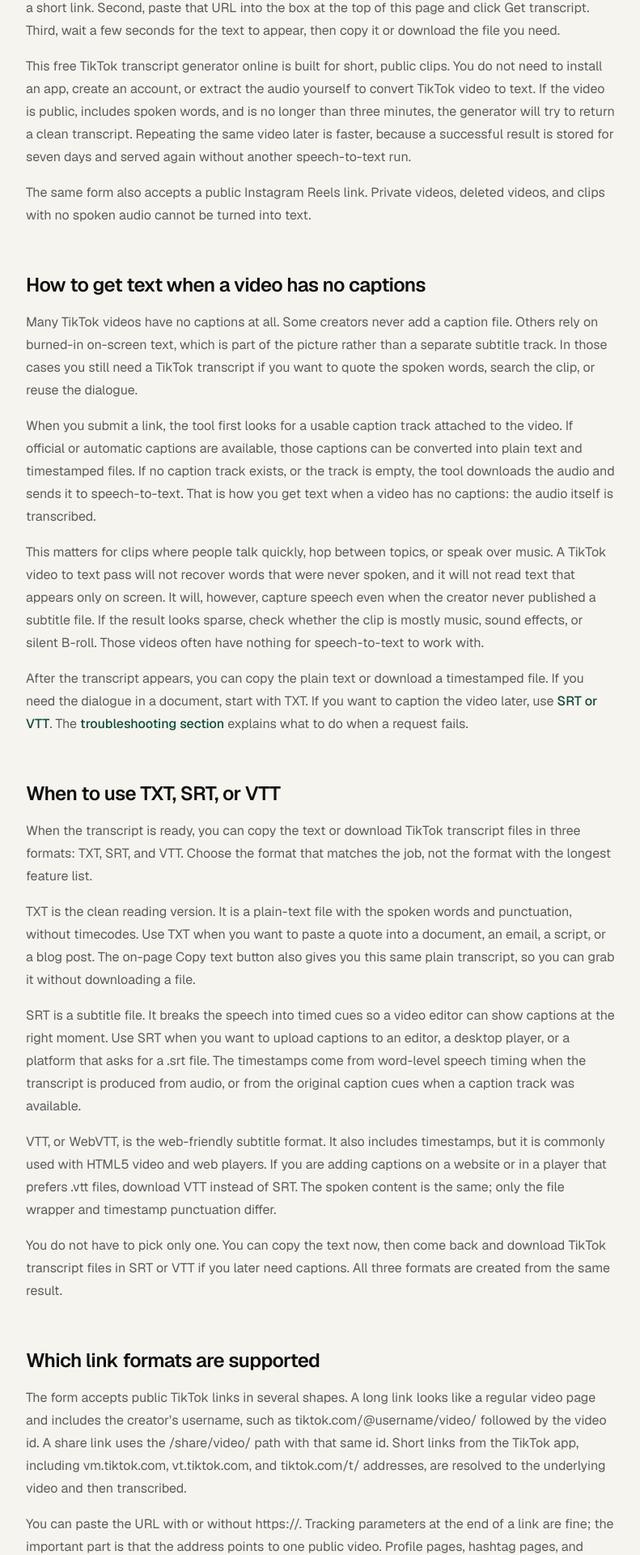
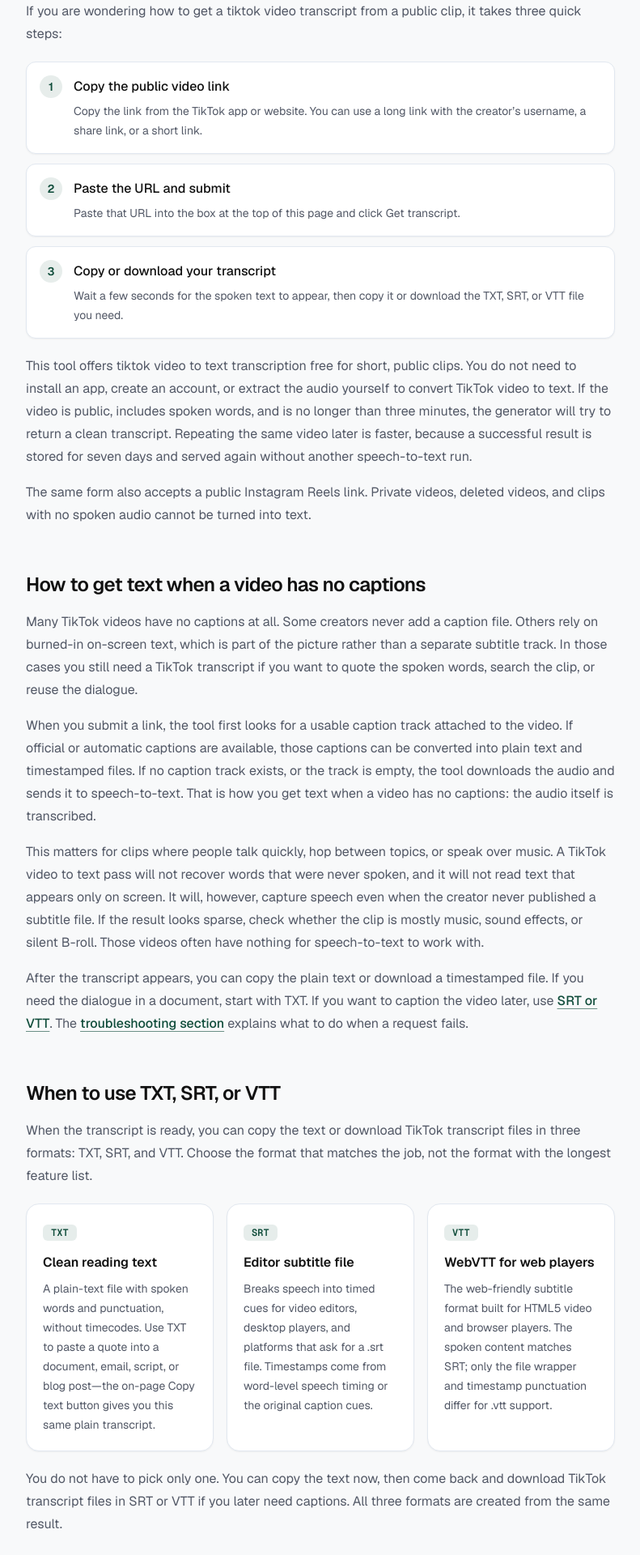
Before and after one commit to yangkai422-web/textfromvideos, a Next.js app: page / in a window 1280 px wide. Shown: the part 660-2580 px from the top of the page at 81% size, without its empty margins (244-1035 px from the left). Built offline with nearby package versions, Linux system fonts and the light colour scheme; no server answers.

Commit message:
Polish UI styling and add homepage 5-word query coverage

```diff
--- a/app/globals.css
+++ b/app/globals.css
@@ -1,14 +1,14 @@
 @import "tailwindcss";
 
 :root {
-  --background: #f6f4ef;
+  --background: #f8f9fa;
   --foreground: #171717;
-  --card: #fffef9;
+  --card: #ffffff;
   --ink: #111111;
-  --muted: #5c5c5c;
-  --line: #e4dfd4;
+  --muted: #525866;
+  --line: #e2e8f0;
   --accent: #0f4c3a;
-  --accent-hover: #0b3a2c;
+  --accent-hover: #0a3629;
   --danger: #9b1c1c;
 }
 
--- a/app/instagram-reels-transcript/page.tsx
+++ b/app/instagram-reels-transcript/page.tsx
@@ -92,7 +92,8 @@ const jsonLd = {
   ],
 };
 
-const linkClass = "font-medium text-accent hover:text-accent-hover";
+const linkClass =
+  "font-medium text-accent underline decoration-accent/60 underline-offset-4 transition-colors hover:text-accent-hover hover:decoration-accent-hover";
 
 export default function InstagramReelsTranscriptPage() {
   return (
@@ -100,10 +101,10 @@ export default function InstagramReelsTranscriptPage() {
       <SiteHeader />
 
       <main className="mx-auto flex w-full max-w-3xl flex-1 flex-col px-5 pb-16">
-        <h1 className="max-w-2xl text-4xl font-semibold tracking-tight text-ink sm:text-5xl">
+        <h1 className="max-w-2xl text-[32px] leading-[1.15] font-semibold tracking-tight text-ink sm:text-5xl sm:leading-[1.1]">
           Instagram Reels Transcript
         </h1>
-        <p className="mt-4 max-w-2xl text-lg leading-8 text-muted">
+        <p className="mt-3 max-w-2xl text-base leading-7 text-muted sm:mt-4 sm:text-lg sm:leading-8">
           Paste a public Reel URL below to convert Instagram Reels to text in
           seconds. This free Instagram Reels transcript tool runs in your
           browser with no sign-up—copy the spoken words or download Instagram
@@ -111,7 +112,7 @@ export default function InstagramReelsTranscriptPage() {
           minutes are supported; uploaded video files are not accepted.
         </p>
 
-        <div id="get-transcript" className="mt-8">
+        <div id="get-transcript" className="mt-6 sm:mt-8">
           <TranscriptForm
             placeholder="Paste a public Instagram Reels link"
             emptyError="Paste a public Instagram Reels or TikTok URL first."
@@ -129,16 +130,51 @@ export default function InstagramReelsTranscriptPage() {
             </h2>
             <p className="mt-4">
               Getting an Instagram Reels transcript takes three steps on this
-              page. First, open the Reel in the Instagram app or on the web and
-              copy the link to that single video, not a profile or hashtag feed.
-              Second, paste the URL into the{" "}
-              <a href="#get-transcript" className={linkClass}>
-                form above
-              </a>{" "}
-              and click Get transcript. Third, wait a few seconds for the spoken
-              text to appear right below the box.
+              page:
             </p>
-            <p className="mt-4">
+            <ol className="mt-5 space-y-3">
+              <li className="flex gap-3.5 rounded-xl border border-line bg-card p-4 shadow-xs">
+                <span className="flex h-7 w-7 shrink-0 items-center justify-center rounded-full bg-accent/10 text-sm font-semibold text-accent">
+                  1
+                </span>
+                <div>
+                  <p className="font-medium text-ink">Copy the single Reel link</p>
+                  <p className="mt-1 text-sm leading-6 text-muted">
+                    Open the Reel in the Instagram app or on the web and copy
+                    the link to that single video, not a profile or hashtag
+                    feed.
+                  </p>
+                </div>
+              </li>
+              <li className="flex gap-3.5 rounded-xl border border-line bg-card p-4 shadow-xs">
+                <span className="flex h-7 w-7 shrink-0 items-center justify-center rounded-full bg-accent/10 text-sm font-semibold text-accent">
+                  2
+                </span>
+                <div>
+                  <p className="font-medium text-ink">Paste into the form above</p>
+                  <p className="mt-1 text-sm leading-6 text-muted">
+                    Paste the URL into the{" "}
+                    <a href="#get-transcript" className={linkClass}>
+                      form above
+                    </a>{" "}
+                    and click Get transcript.
+                  </p>
+                </div>
+              </li>
+              <li className="flex gap-3.5 rounded-xl border border-line bg-card p-4 shadow-xs">
+                <span className="flex h-7 w-7 shrink-0 items-center justify-center rounded-full bg-accent/10 text-sm font-semibold text-accent">
+                  3
+                </span>
+                <div>
+                  <p className="font-medium text-ink">Copy or save your files</p>
+                  <p className="mt-1 text-sm leading-6 text-muted">
+                    Wait a few seconds for the spoken text to appear right below
+                    the box, then copy it or download TXT, SRT, or VTT.
+                  </p>
+                </div>
+              </li>
+            </ol>
+            <p className="mt-5">
               Use this Reels transcript generator when you want to repost a
               Reel’s main takeaway to X as plain text instead of sharing a video
               link, or pull an exact quote into a newsletter or research doc.
@@ -152,15 +188,41 @@ export default function InstagramReelsTranscriptPage() {
             </h3>
             <p className="mt-3">
               Once the text loads, you can copy it in one click or save files in
-              three formats. Grab TXT when you want clean paragraphs to paste
-              into X posts, blog drafts, or team notes. Choose SRT or VTT when
-              you need timestamped captions to import into a video editor or web
-              player. You can also check the{" "}
+              three formats. Check the{" "}
               <Link href="/#formats" className={linkClass}>
                 TXT, SRT, and VTT format guide
               </Link>{" "}
-              for details on when each subtitle wrapper fits best.
+              for details on when each subtitle wrapper fits best:
             </p>
+            <div className="mt-4 grid grid-cols-1 gap-4 sm:grid-cols-3">
+              <div className="rounded-2xl border border-line bg-card p-4 shadow-xs">
+                <span className="inline-block rounded-md bg-accent/10 px-2.5 py-0.5 font-mono text-xs font-semibold text-accent">
+                  TXT
+                </span>
+                <p className="mt-2.5 text-sm leading-6 text-muted">
+                  Clean paragraphs to paste into X posts, blog drafts,
+                  newsletters, or team notes without timecodes.
+                </p>
+              </div>
+              <div className="rounded-2xl border border-line bg-card p-4 shadow-xs">
+                <span className="inline-block rounded-md bg-accent/10 px-2.5 py-0.5 font-mono text-xs font-semibold text-accent">
+                  SRT
+                </span>
+                <p className="mt-2.5 text-sm leading-6 text-muted">
+                  Timestamped subtitle cues ready to import into desktop video
+                  editors and captioning tools.
+                </p>
+              </div>
+              <div className="rounded-2xl border border-line bg-card p-4 shadow-xs">
+                <span className="inline-block rounded-md bg-accent/10 px-2.5 py-0.5 font-mono text-xs font-semibold text-accent">
+                  VTT
+                </span>
+                <p className="mt-2.5 text-sm leading-6 text-muted">
+                  WebVTT captions built for HTML5 video embeds and browser-based
+                  media players.
+                </p>
+              </div>
+            </div>
           </section>
 
           <section aria-labelledby="reels-links-heading">
--- a/app/page.tsx
+++ b/app/page.tsx
@@ -43,7 +43,7 @@ const faq = [
     id: "faq-tiktok",
     question: "How do I get a transcript from a TikTok video?",
     answer:
-      "Paste a public TikTok link into the form above and click Get transcript, then copy the text or download TXT, SRT, or VTT.",
+      "Paste a public TikTok link into the form above and click Get transcript, then copy the text or download TXT, SRT, or VTT. That is the fastest way to learn how to get a tiktok video transcript without installing software.",
   },
   {
     id: "faq-reels",
@@ -94,23 +94,26 @@ const jsonLd = {
   ],
 };
 
+const linkClass =
+  "font-medium text-accent underline decoration-accent/60 underline-offset-4 transition-colors hover:text-accent-hover hover:decoration-accent-hover";
+
 export default function Home() {
   return (
     <div className="flex min-h-full flex-col">
       <SiteHeader />
 
       <main className="mx-auto flex w-full max-w-3xl flex-1 flex-col px-5 pb-16">
-        <h1 className="max-w-xl text-4xl font-semibold tracking-tight text-ink sm:text-5xl">
+        <h1 className="max-w-xl text-[32px] leading-[1.15] font-semibold tracking-tight text-ink sm:text-5xl sm:leading-[1.1]">
           Free TikTok Transcript Generator
         </h1>
-        <p className="mt-4 max-w-2xl text-lg leading-8 text-muted">
+        <p className="mt-3 max-w-2xl text-base leading-7 text-muted sm:mt-4 sm:text-lg sm:leading-8">
           Paste a public TikTok or Instagram Reels link and get a clean text
           transcript in seconds. Copy it, or download TXT, SRT, or VTT. This
           free TikTok video to text tool works on short public videos, including
           clips that have no captions of their own.
         </p>
 
-        <div id="get-transcript" className="mt-8">
+        <div id="get-transcript" className="mt-6 sm:mt-8">
           <TranscriptForm />
         </div>
 
@@ -123,17 +126,51 @@ export default function Home() {
               How to get a TikTok transcript
             </h2>
             <p className="mt-4">
-              Getting a TikTok transcript from a public video takes three steps.
-              First, copy the video link from the TikTok app or website. You can
-              use a long link that includes the creator’s username, a share
-              link, or a short link. Second, paste that URL into the box at the
-              top of this page and click Get transcript. Third, wait a few
-              seconds for the text to appear, then copy it or download the file
-              you need.
+              If you are wondering how to get a tiktok video transcript from a
+              public clip, it takes three quick steps:
             </p>
-            <p className="mt-4">
-              This free TikTok transcript generator online is built for short,
-              public clips. You do not need to install an app, create an
+            <ol className="mt-5 space-y-3">
+              <li className="flex gap-3.5 rounded-xl border border-line bg-card p-4 shadow-xs">
+                <span className="flex h-7 w-7 shrink-0 items-center justify-center rounded-full bg-accent/10 text-sm font-semibold text-accent">
+                  1
+                </span>
+                <div>
+                  <p className="font-medium text-ink">Copy the public video link</p>
+                  <p className="mt-1 text-sm leading-6 text-muted">
+                    Copy the link from the TikTok app or website. You can use a
+                    long link with the creator’s username, a share link, or a
+                    short link.
+                  </p>
+                </div>
+              </li>
+              <li className="flex gap-3.5 rounded-xl border border-line bg-card p-4 shadow-xs">
+                <span className="flex h-7 w-7 shrink-0 items-center justify-center rounded-full bg-accent/10 text-sm font-semibold text-accent">
+                  2
+                </span>
+                <div>
+                  <p className="font-medium text-ink">Paste the URL and submit</p>
+                  <p className="mt-1 text-sm leading-6 text-muted">
+                    Paste that URL into the box at the top of this page and
+                    click Get transcript.
+                  </p>
+                </div>
+              </li>
+              <li className="flex gap-3.5 rounded-xl border border-line bg-card p-4 shadow-xs">
+                <span className="flex h-7 w-7 shrink-0 items-center justify-center rounded-full bg-accent/10 text-sm font-semibold text-accent">
+                  3
+                </span>
+                <div>
+                  <p className="font-medium text-ink">Copy or download your transcript</p>
+                  <p className="mt-1 text-sm leading-6 text-muted">
+                    Wait a few seconds for the spoken text to appear, then copy
+                    it or download the TXT, SRT, or VTT file you need.
+                  </p>
+                </div>
+              </li>
+            </ol>
+            <p className="mt-5">
+              This tool offers tiktok video to text transcription free for
+              short, public clips. You do not need to install an app, create an
               account, or extract the audio yourself to convert TikTok video to
               text. If the video is public, includes spoken words, and is no
               longer than three minutes, the generator will try to return a
@@ -186,11 +223,11 @@ export default function Home() {
               download a timestamped file. If you need the dialogue in a
               document, start with TXT. If you want to caption the video later,
               use{" "}
-              <a href="#formats" className="font-medium text-accent hover:text-accent-hover">
+              <a href="#formats" className={linkClass}>
                 SRT or VTT
               </a>
               . The{" "}
-              <a href="#troubleshooting" className="font-medium text-accent hover:text-accent-hover">
+              <a href="#troubleshooting" className={linkClass}>
                 troubleshooting section
               </a>{" "}
               explains what to do when a request fails.
@@ -210,31 +247,50 @@ export default function Home() {
               Choose the format that matches the job, not the format with the
               longest feature list.
             </p>
-            <p className="mt-4">
-              TXT is the clean reading version. It is a plain-text file with the
-              spoken words and punctuation, without timecodes. Use TXT when you
-              want to paste a quote into a document, an email, a script, or a
-              blog post. The on-page Copy text button also gives you this same
-              plain transcript, so you can grab it without downloading a file.
-            </p>
-            <p className="mt-4">
-              SRT is a subtitle file. It breaks the speech into timed cues so a
-              video editor can show captions at the right moment. Use SRT when
-              you want to upload captions to an editor, a desktop player, or a
-              platform that asks for a .srt file. The timestamps come from
-              word-level speech timing when the transcript is produced from
-              audio, or from the original caption cues when a caption track was
-              available.
-            </p>
-            <p className="mt-4">
-              VTT, or WebVTT, is the web-friendly subtitle format. It also
-              includes timestamps, but it is commonly used with HTML5 video and
-              web players. If you are adding captions on a website or in a
-              player that prefers .vtt files, download VTT instead of SRT. The
-              spoken content is the same; only the file wrapper and timestamp
-              punctuation differ.
-            </p>
-            <p className="mt-4">
+            <div className="mt-5 grid grid-cols-1 gap-4 sm:grid-cols-3">
+              <div className="rounded-2xl border border-line bg-card p-5 shadow-xs">
+                <span className="inline-block rounded-md bg-accent/10 px-2.5 py-0.5 font-mono text-xs font-semibold text-accent">
+                  TXT
+                </span>
+                <h3 className="mt-3 text-base font-semibold text-ink">
+                  Clean reading text
+                </h3>
+                <p className="mt-2 text-sm leading-6 text-muted">
+                  A plain-text file with spoken words and punctuation, without
+                  timecodes. Use TXT to paste a quote into a document, email,
+                  script, or blog post—the on-page Copy text button gives you
+                  this same plain transcript.
+                </p>
+              </div>
+              <div className="rounded-2xl border border-line bg-card p-5 shadow-xs">
+                <span className="inline-block rounded-md bg-accent/10 px-2.5 py-0.5 font-mono text-xs font-semibold text-accent">
+                  SRT
+                </span>
+                <h3 className="mt-3 text-base font-semibold text-ink">
+                  Editor subtitle file
+                </h3>
+                <p className="mt-2 text-sm leading-6 text-muted">
+                  Breaks speech into timed cues for video editors, desktop
+                  players, and platforms that ask for a .srt file. Timestamps
+                  come from word-level speech timing or the original caption
+                  cues.
+                </p>
+              </div>
+              <div className="rounded-2xl border border-line bg-card p-5 shadow-xs">
+                <span className="inline-block rounded-md bg-accent/10 px-2.5 py-0.5 font-mono text-xs font-semibold text-accent">
+                  VTT
+                </span>
+                <h3 className="mt-3 text-base font-semibold text-ink">
+                  WebVTT for web players
+                </h3>
+                <p className="mt-2 text-sm leading-6 text-muted">
+                  The web-friendly subtitle format built for HTML5 video and
+                  browser players. The spoken content matches SRT; only the file
+                  wrapper and timestamp punctuation differ for .vtt support.
+                </p>
+              </div>
+            </div>
+            <p className="mt-5">
               You do not have to pick only one. You can copy the text now, then
               come back and download TikTok transcript files in SRT or VTT if
               you later need captions. All three formats are created from the
@@ -270,7 +326,7 @@ export default function Home() {
               link to a single Reel, including instagram.com/reel/,
               instagram.com/reels/, or a /p/ post link that points to a Reel.
               The{" "}
-              <Link href="/instagram-reels-transcript/" className="font-medium text-accent hover:text-accent-hover">
+              <Link href="/instagram-reels-transcript/" className={linkClass}>
                 Instagram Reels transcript guide
               </Link>{" "}
               explains those URL shapes in more detail, including share links
@@ -279,7 +335,7 @@ export default function Home() {
               than three minutes. A music-only Reel, a private Reel, or a Reel
               that cannot be reached will not produce a transcript. That guide
               also covers{" "}
-              <Link href="/instagram-reels-transcript/" className="font-medium text-accent hover:text-accent-hover">
+              <Link href="/instagram-reels-transcript/" className={linkClass}>
                 why Reels can be harder to transcribe than TikTok
               </Link>{" "}
               and how Reels share the same free daily limit.
@@ -301,14 +357,15 @@ export default function Home() {
               Free quota and the 3-minute limit
             </h2>
             <p className="mt-4">
-              The generator is free for short public videos, with two hard
-              limits. First, unpaid transcripts are capped at three cache-miss
-              requests per IP address each UTC day. If you reach that cap, you
-              will see a clear message that today’s free limit is 3 transcripts
-              and that you can try again tomorrow. Second, the free duration
-              cutoff is three minutes. If a video is longer than 180 seconds,
-              the request is rejected before speech-to-text runs, with a message
-              that the free limit is 3 minutes.
+              Every visitor can use our tiktok video to text transcription free
+              for short public videos, with two hard limits. First, unpaid
+              transcripts are capped at three cache-miss requests per IP address
+              each UTC day. If you reach that cap, you will see a clear message
+              that today’s free limit is 3 transcripts and that you can try
+              again tomorrow. Second, the free duration cutoff is three minutes.
+              If a video is longer than 180 seconds, the request is rejected
+              before speech-to-text runs, with a message that the free limit is
+              3 minutes.
             </p>
             <p className="mt-4">
               A second request for the same video does not use another free slot
@@ -342,7 +399,7 @@ export default function Home() {
               visibility, its length, or its audio. Start with the link. Make
               sure you pasted a single video URL, not a profile or a search
               page, and that it is one of the{" "}
-              <a href="#supported-links" className="font-medium text-accent hover:text-accent-hover">
+              <a href="#supported-links" className={linkClass}>
                 supported link formats
               </a>
               . If a short link does not resolve, try the full video page URL
@@ -353,7 +410,7 @@ export default function Home() {
               tool cannot reach it and will say so. Switch to a public video. If
               the video is longer than three minutes, shorten the public clip or
               choose a shorter one; the free{" "}
-              <a href="#free-quota" className="font-medium text-accent hover:text-accent-hover">
+              <a href="#free-quota" className={linkClass}>
                 3-minute cutoff
               </a>{" "}
               is a hard limit, not a preview of a longer transcript.
--- a/components/TranscriptResult.tsx
+++ b/components/TranscriptResult.tsx
@@ -47,7 +47,7 @@ export function TranscriptResult({
   if (!result) {
     return (
       <section
-        className="rounded-2xl border border-line bg-card p-5 sm:p-6"
+        className="rounded-2xl border border-line bg-card p-5 shadow-sm sm:p-6"
         aria-live="polite"
       >
         <h2 className="text-sm font-medium tracking-wide text-muted uppercase">
@@ -62,7 +62,7 @@ export function TranscriptResult({
 
   return (
     <section
-      className="rounded-2xl border border-line bg-card p-5 sm:p-6"
+      className="rounded-2xl border border-line bg-card p-5 shadow-sm sm:p-6"
       aria-live="polite"
     >
       <div className="flex flex-col gap-3 sm:flex-row sm:items-center sm:justify-between">
```
Also changed, not shown: components/TranscriptForm.tsx (+6 -4 lines).
